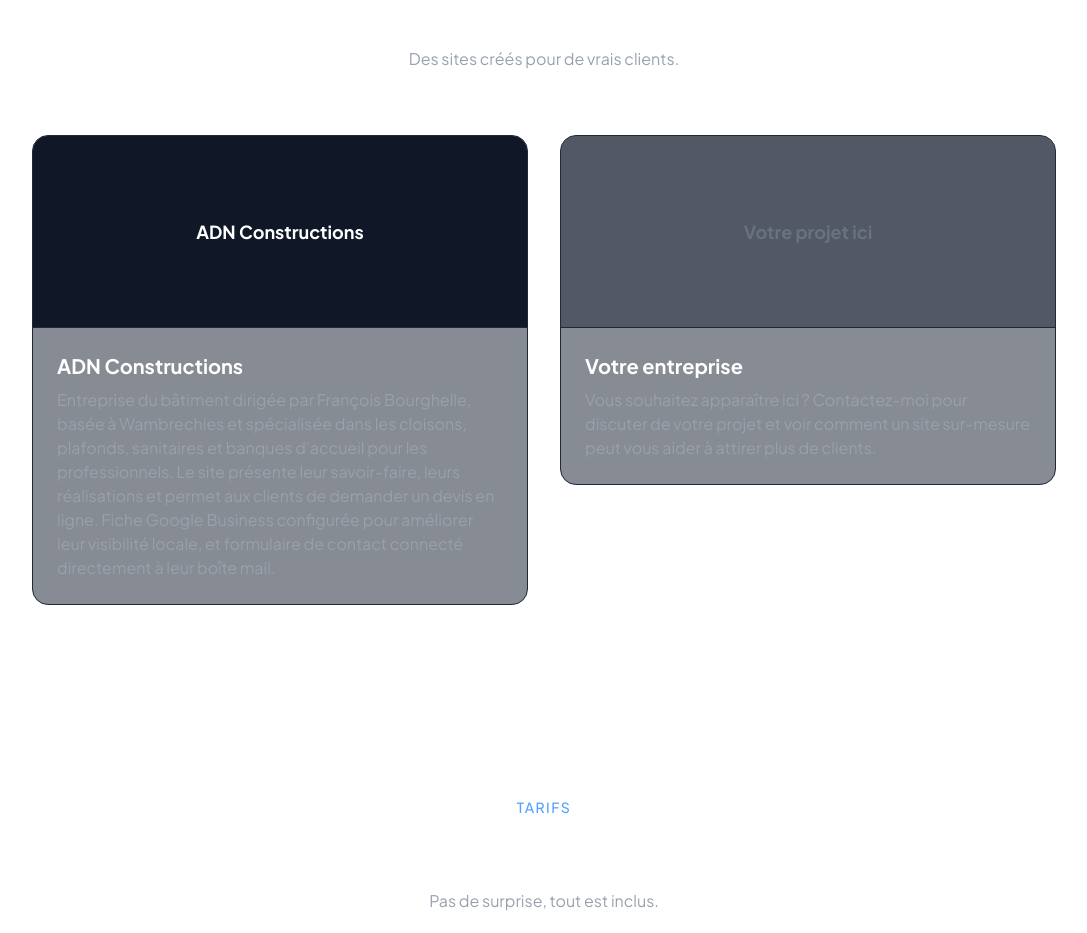
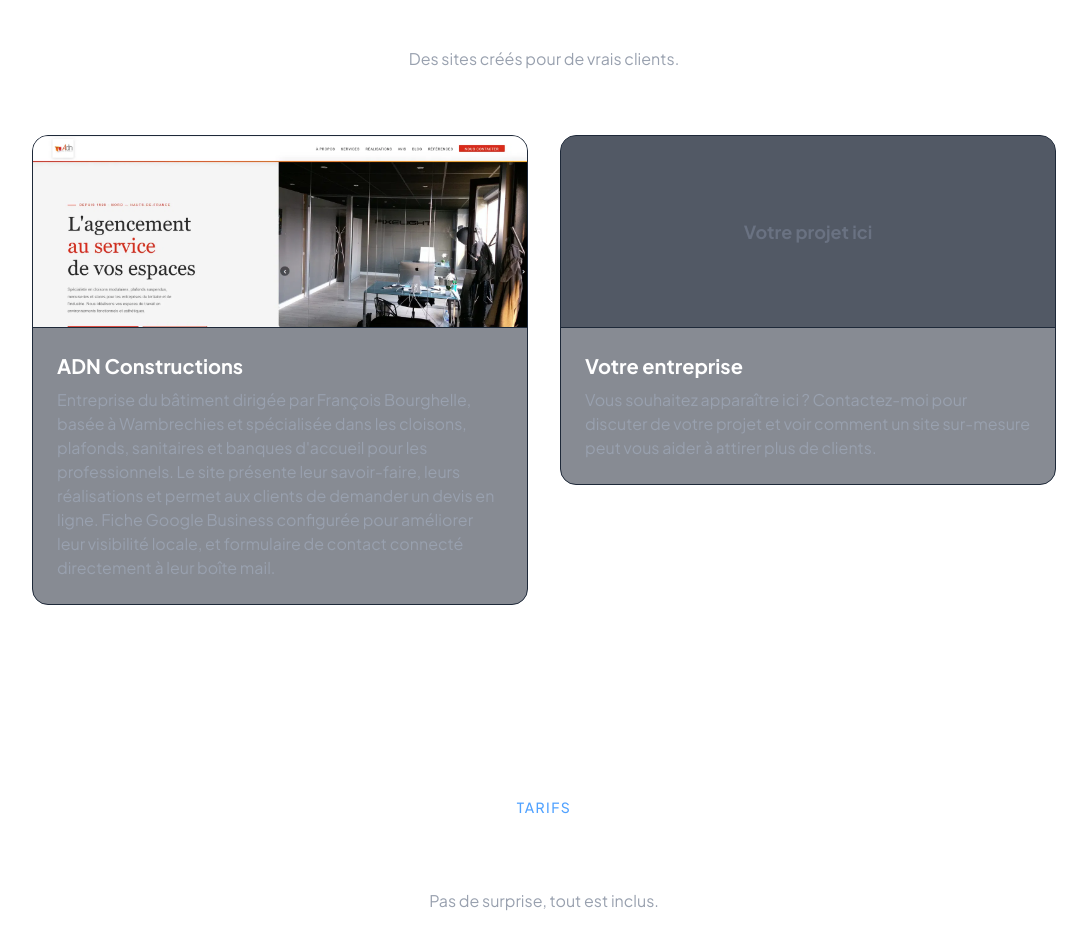
Before and after one commit to enguerrandbourghelle/agence-demo, a Next.js app: page / in a window 1280 px wide. Shown: the part 2500-3433 px from the top of the page, without its empty margins (96-1183 px from the left). Built offline with nearby package versions, Linux system fonts and the light colour scheme.

Commit message:
feat: vraie capture ecran ADN Constructions dans Portfolio

```diff
--- a/components/Portfolio.tsx
+++ b/components/Portfolio.tsx
@@ -1,3 +1,4 @@
+import Image from "next/image";
 import AnimatedSection from "./AnimatedSection";
 
 export default function Portfolio() {
@@ -11,8 +12,13 @@ export default function Portfolio() {
         <div className="grid grid-cols-1 md:grid-cols-2 gap-8">
           <AnimatedSection>
             <div className="rounded-2xl overflow-hidden border border-gray-800 bg-gray-900/50">
-              <div className="bg-gray-900 h-48 flex items-center justify-center border-b border-gray-800">
-                <span className="text-white text-lg font-bold">ADN Constructions</span>
+              <div className="relative h-48 border-b border-gray-800">
+                <Image
+                  src="/adn-constructions.jpg"
+                  alt="Site web ADN Constructions"
+                  fill
+                  className="object-cover object-top"
+                />
               </div>
               <div className="p-6">
                 <h3 className="text-xl font-bold mb-2 text-white">ADN Constructions</h3>
```
Also changed, not shown: public/adn-constructions.jpg (added).
